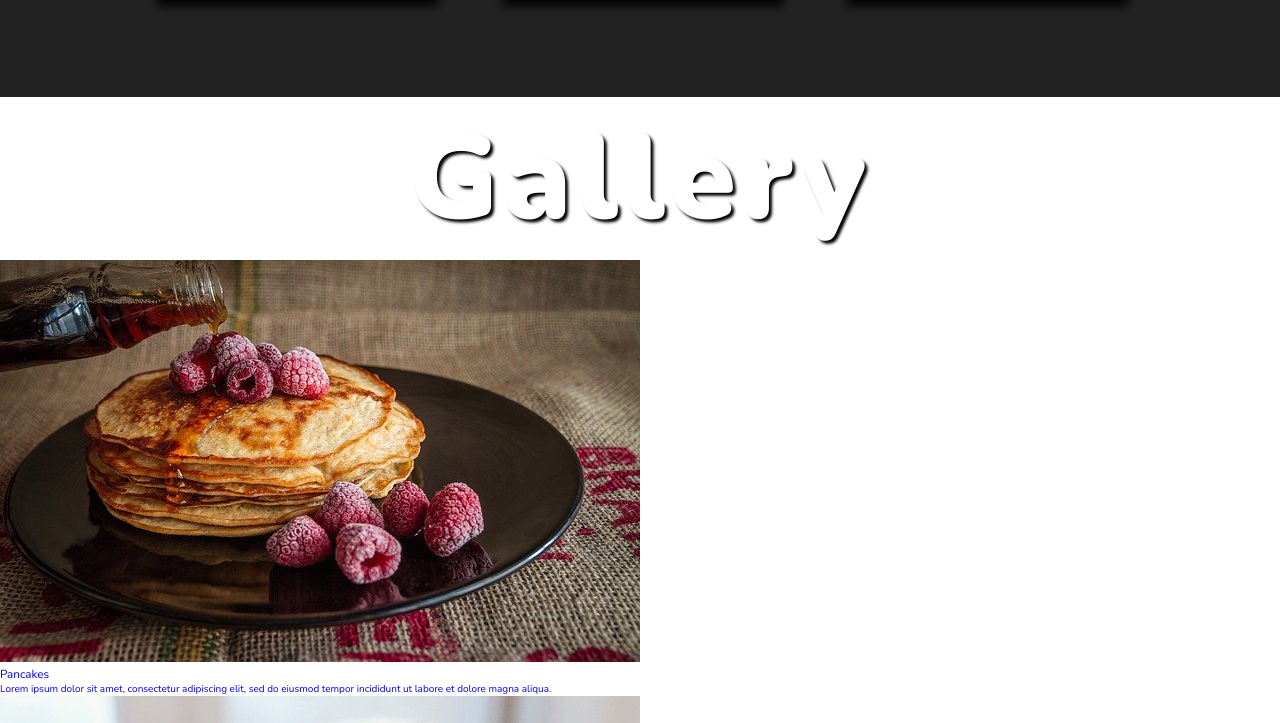
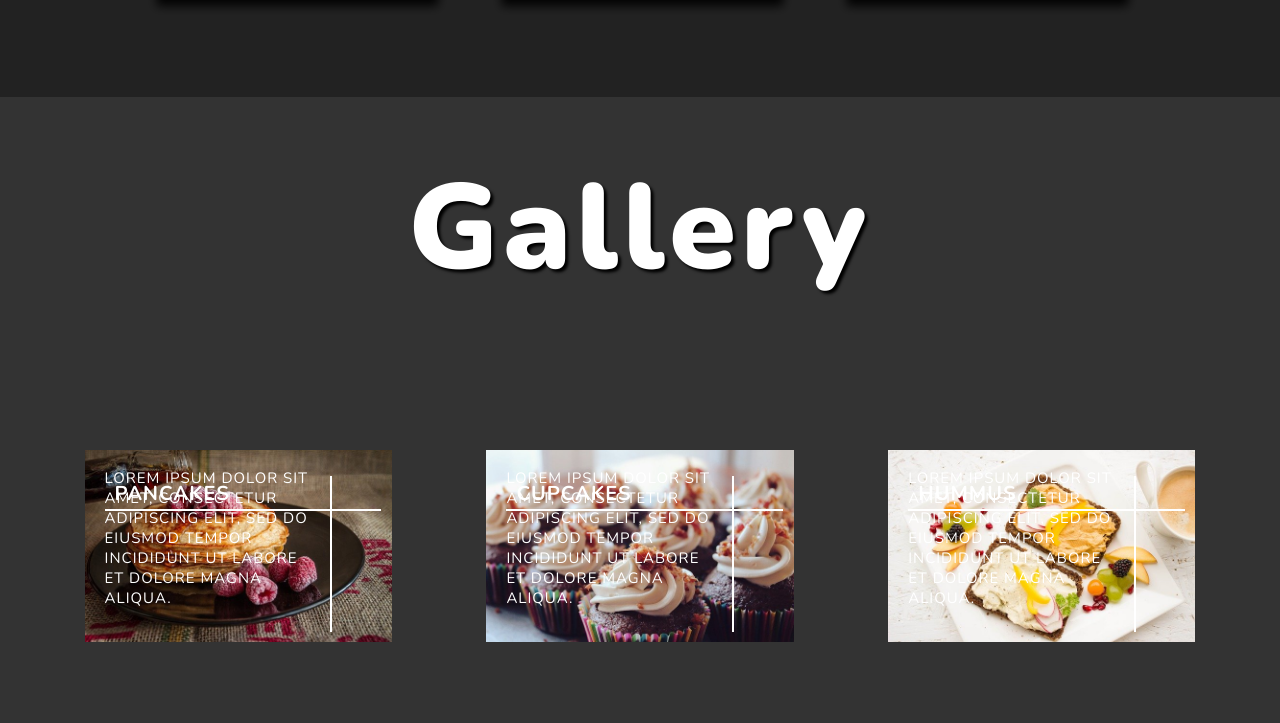
Before and after one commit to ginavargas1/foods, a plain HTML site: page index.html in a window 1280 px wide. Shown: the part 1503-2226 px from the top of the page. Drawn offline with nearby package versions, Linux system fonts and the light colour scheme.

Commit message:
customizing images

```diff
--- a/index.html
+++ b/index.html
@@ -55,7 +55,7 @@
     <!-- End of Section 2 -->
 
     <!-- Section 3 -->
-<section class="section-3"></section>
+<section class="section-3">
     <h1 class="section-heading">gallery</h1>
     <div class="gallery">
         <a href="#" class="gallery-link" title="Order Now">
@@ -107,6 +107,8 @@
                 aliqua.</p>
         </a>
     </div>
+    </section>
+
     <!-- End of Section 3 -->
 
 
--- a/style.css
+++ b/style.css
@@ -144,4 +144,70 @@ html {
 /* End of Section 2 */
 
 /* Section 3 */
+.section-3 {
+    background-color: #333;
+    padding: 5rem 0;
+}
+
+.gallery {
+    display: flex;
+    flex-wrap: wrap;
+    align-items: center;
+    justify-content: space-evenly;
+    margin-top: 10rem;
+}
+
+.gallery-link {
+    position: relative;
+    margin: 4rem 1rem;
+}
+
+.gallery-link::before {
+    content: "";
+    position: absolute;
+    top: 2vw;
+    left: 80%;
+    width: 0.2rem;
+    height: 80%;
+    background-color: #fff;
+}
+
+.gallery-link::after {
+    content: "";
+    position: absolute;
+    top: 30%;
+    left: 2rem;
+    width: 90%;
+    height: 0.2rem;
+    background-color: #fff;
+}
+
+.food-img {
+    width: 24vw;
+    height: 15vw;
+    object-fit: cover;
+}
+
+.food-name {
+    position: absolute;
+    top: 3rem;
+    left: 3rem;
+    font-size: 2rem;
+    font-weight: 700;
+    text-transform: uppercase;
+    letter-spacing: 0.1rem;
+    color: #fff;
+}
+
+.food-description {
+    position: absolute;
+    bottom: 3vw;
+    left: 2rem;
+    width: 70%;
+    font-size: 1.5rem;
+    font-weight: 300;
+    letter-spacing: 0.1rem;
+    text-transform: uppercase;
+    color: #fff;
+}
 /* End of Section 3 */
```
